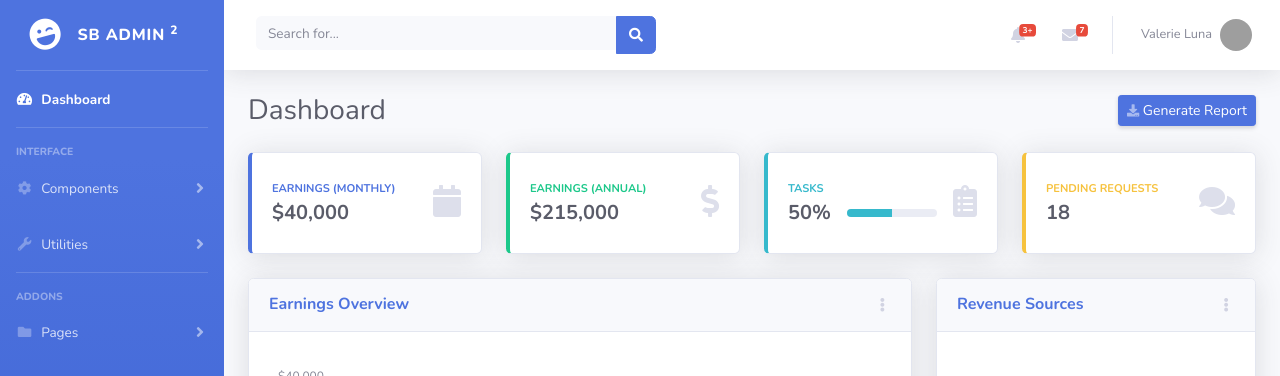
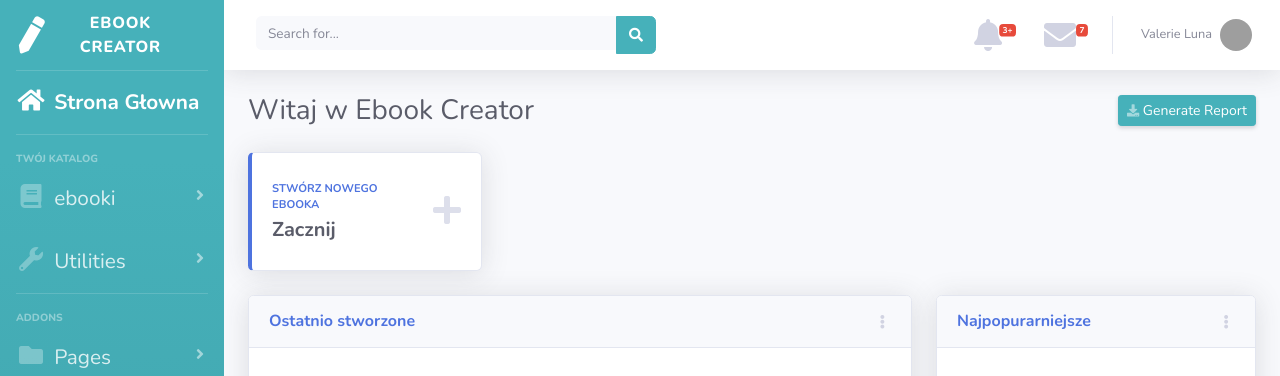
Before and after one commit to 2madziunia2/Ebook-creator, a website with bundled scripts: page index.html in a window 1280 px wide. Shown: the top 376 px of the page. Built offline with nearby package versions, Linux system fonts and the light colour scheme; grey boxes are pictures that could not be loaded.

Commit message:
change styles icons and colors

```diff
--- a/index.html
+++ b/index.html
@@ -1,5 +1,5 @@
 <!DOCTYPE html>
-<html lang="en">
+<html lang="pl">
 
 <head>
 
@@ -7,9 +7,9 @@
   <meta http-equiv="X-UA-Compatible" content="IE=edge">
   <meta name="viewport" content="width=device-width, initial-scale=1, shrink-to-fit=no">
   <meta name="description" content="">
-  <meta name="author" content="">
+  <meta name="author" content="Magdalena Kosiorek">
 
-  <title>SB Admin 2 - Dashboard</title>
+  <title>Ebook-Creator</title>
 
   <!-- Custom fonts for this template-->
   <link href="vendor/fontawesome-free/css/all.min.css" rel="stylesheet" type="text/css">
@@ -31,9 +31,9 @@
       <!-- Sidebar - Brand -->
       <a class="sidebar-brand d-flex align-items-center justify-content-center" href="index.html">
         <div class="sidebar-brand-icon rotate-n-15">
-          <i class="fas fa-laugh-wink"></i>
+          <i class="fa fa-pen fa-2x"></i>
         </div>
-        <div class="sidebar-brand-text mx-3">SB Admin <sup>2</sup></div>
+        <div class="sidebar-brand-text mx-3">Ebook Creator </div>
       </a>
 
       <!-- Divider -->
@@ -42,8 +42,8 @@
       <!-- Nav Item - Dashboard -->
       <li class="nav-item active">
         <a class="nav-link" href="index.html">
-          <i class="fas fa-fw fa-tachometer-alt"></i>
-          <span>Dashboard</span></a>
+          <i class="fas fa-fw fa-home"></i>
+          <span>Strona Głowna</span></a>
       </li>
 
       <!-- Divider -->
@@ -51,20 +51,20 @@
 
       <!-- Heading -->
       <div class="sidebar-heading">
-        Interface
+        Twój katalog
       </div>
 
       <!-- Nav Item - Pages Collapse Menu -->
       <li class="nav-item">
         <a class="nav-link collapsed" href="#" data-toggle="collapse" data-target="#collapseTwo" aria-expanded="true" aria-controls="collapseTwo">
-          <i class="fas fa-fw fa-cog"></i>
-          <span>Components</span>
+          <i class="fas fa-fw fa-book"></i>
+          <span>ebooki</span>
         </a>
         <div id="collapseTwo" class="collapse" aria-labelledby="headingTwo" data-parent="#accordionSidebar">
           <div class="bg-white py-2 collapse-inner rounded">
             <h6 class="collapse-header">Custom Components:</h6>
-            <a class="collapse-item" href="buttons.html">Buttons</a>
-            <a class="collapse-item" href="cards.html">Cards</a>
+            <a class="collapse-item" href="buttons.html">Stórz</a>
+            <a class="collapse-item" href="cards.html">Przeglądaj</a>
           </div>
         </div>
       </li>
@@ -191,7 +191,7 @@
             <!-- Nav Item - Alerts -->
             <li class="nav-item dropdown no-arrow mx-1">
               <a class="nav-link dropdown-toggle" href="#" id="alertsDropdown" role="button" data-toggle="dropdown" aria-haspopup="true" aria-expanded="false">
-                <i class="fas fa-bell fa-fw"></i>
+                <i class="fas fa-bell fa-fw fa-2x"></i>
                 <!-- Counter - Alerts -->
                 <span class="badge badge-danger badge-counter">3+</span>
               </a>
@@ -240,9 +240,9 @@
             <!-- Nav Item - Messages -->
             <li class="nav-item dropdown no-arrow mx-1">
               <a class="nav-link dropdown-toggle" href="#" id="messagesDropdown" role="button" data-toggle="dropdown" aria-haspopup="true" aria-expanded="false">
-                <i class="fas fa-envelope fa-fw"></i>
+                <i class="fas fa-envelope fa-fw fa-2x"></i>
                 <!-- Counter - Messages -->
-                <span class="badge badge-danger badge-counter">7</span>
+                <span class="badge badge-danger badge-counter ">7</span>
               </a>
               <!-- Dropdown - Messages -->
               <div class="dropdown-list dropdown-menu dropdown-menu-right shadow animated--grow-in" aria-labelledby="messagesDropdown">
@@ -333,7 +333,7 @@
 
           <!-- Page Heading -->
           <div class="d-sm-flex align-items-center justify-content-between mb-4">
-            <h1 class="h3 mb-0 text-gray-800">Dashboard</h1>
+            <h1 class="h3 mb-0 text-gray-800">Witaj w Ebook Creator</h1>
             <a href="#" class="d-none d-sm-inline-block btn btn-sm btn-primary shadow-sm"><i class="fas fa-download fa-sm text-white-50"></i> Generate Report</a>
           </div>
 
@@ -346,11 +346,11 @@
                 <div class="card-body">
                   <div class="row no-gutters align-items-center">
                     <div class="col mr-2">
-                      <div class="text-xs font-weight-bold text-primary text-uppercase mb-1">Earnings (Monthly)</div>
-                      <div class="h5 mb-0 font-weight-bold text-gray-800">$40,000</div>
+                      <div class="text-xs font-weight-bold text-primary text-uppercase mb-1">Stwórz Nowego Ebooka</div>
+                      <div class="h5 mb-0 font-weight-bold text-gray-800">Zacznij</div>
                     </div>
                     <div class="col-auto">
-                      <i class="fas fa-calendar fa-2x text-gray-300"></i>
+                      <i class="fas fa-plus fa-2x text-gray-300"></i>
                     </div>
                   </div>
                 </div>
@@ -358,6 +358,7 @@
             </div>
 
             <!-- Earnings (Monthly) Card Example -->
+            <!--
             <div class="col-xl-3 col-md-6 mb-4">
               <div class="card border-left-success shadow h-100 py-2">
                 <div class="card-body">
@@ -373,9 +374,9 @@
                 </div>
               </div>
             </div>
-
+            -->
             <!-- Earnings (Monthly) Card Example -->
-            <div class="col-xl-3 col-md-6 mb-4">
+            <!--<div class="col-xl-3 col-md-6 mb-4">
               <div class="card border-left-info shadow h-100 py-2">
                 <div class="card-body">
                   <div class="row no-gutters align-items-center">
@@ -399,8 +400,9 @@
                 </div>
               </div>
             </div>
-
+            -->
             <!-- Pending Requests Card Example -->
+            <!--
             <div class="col-xl-3 col-md-6 mb-4">
               <div class="card border-left-warning shadow h-100 py-2">
                 <div class="card-body">
@@ -415,7 +417,7 @@
                   </div>
                 </div>
               </div>
-            </div>
+            </div>-->
           </div>
 
           <!-- Content Row -->
@@ -427,7 +429,7 @@
               <div class="card shadow mb-4">
                 <!-- Card Header - Dropdown -->
                 <div class="card-header py-3 d-flex flex-row align-items-center justify-content-between">
-                  <h6 class="m-0 font-weight-bold text-primary">Earnings Overview</h6>
+                  <h6 class="m-0 font-weight-bold text-primary">Ostatnio stworzone</h6>
                   <div class="dropdown no-arrow">
                     <a class="dropdown-toggle" href="#" role="button" id="dropdownMenuLink" data-toggle="dropdown" aria-haspopup="true" aria-expanded="false">
                       <i class="fas fa-ellipsis-v fa-sm fa-fw text-gray-400"></i>
@@ -455,7 +457,7 @@
               <div class="card shadow mb-4">
                 <!-- Card Header - Dropdown -->
                 <div class="card-header py-3 d-flex flex-row align-items-center justify-content-between">
-                  <h6 class="m-0 font-weight-bold text-primary">Revenue Sources</h6>
+                  <h6 class="m-0 font-weight-bold text-primary">Najpopurarniejsze</h6>
                   <div class="dropdown no-arrow">
                     <a class="dropdown-toggle" href="#" role="button" id="dropdownMenuLink" data-toggle="dropdown" aria-haspopup="true" aria-expanded="false">
                       <i class="fas fa-ellipsis-v fa-sm fa-fw text-gray-400"></i>
```
Also changed, not shown: css/sb-admin-2.css, css/sb-admin-2.min.css, 1 other file.
